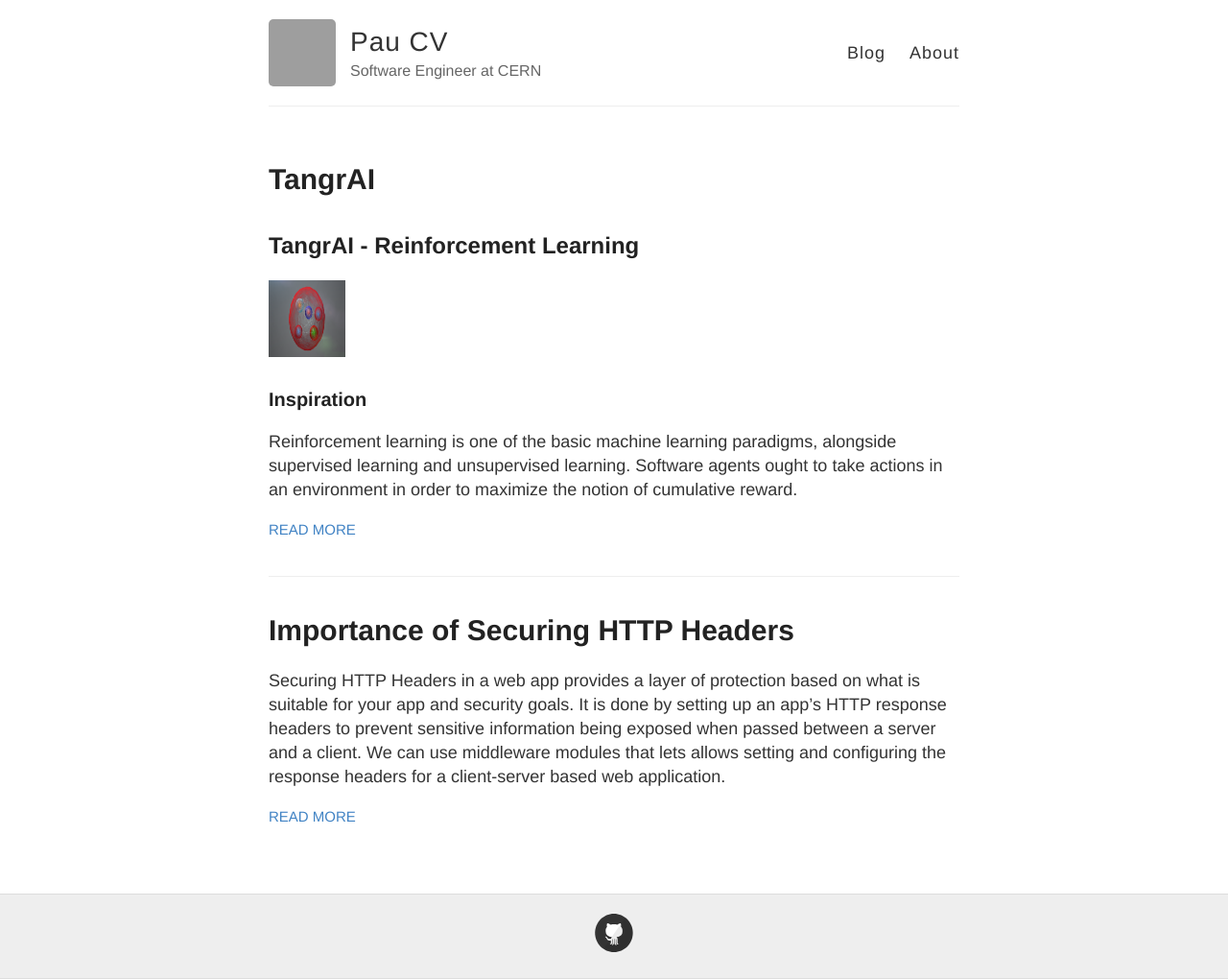
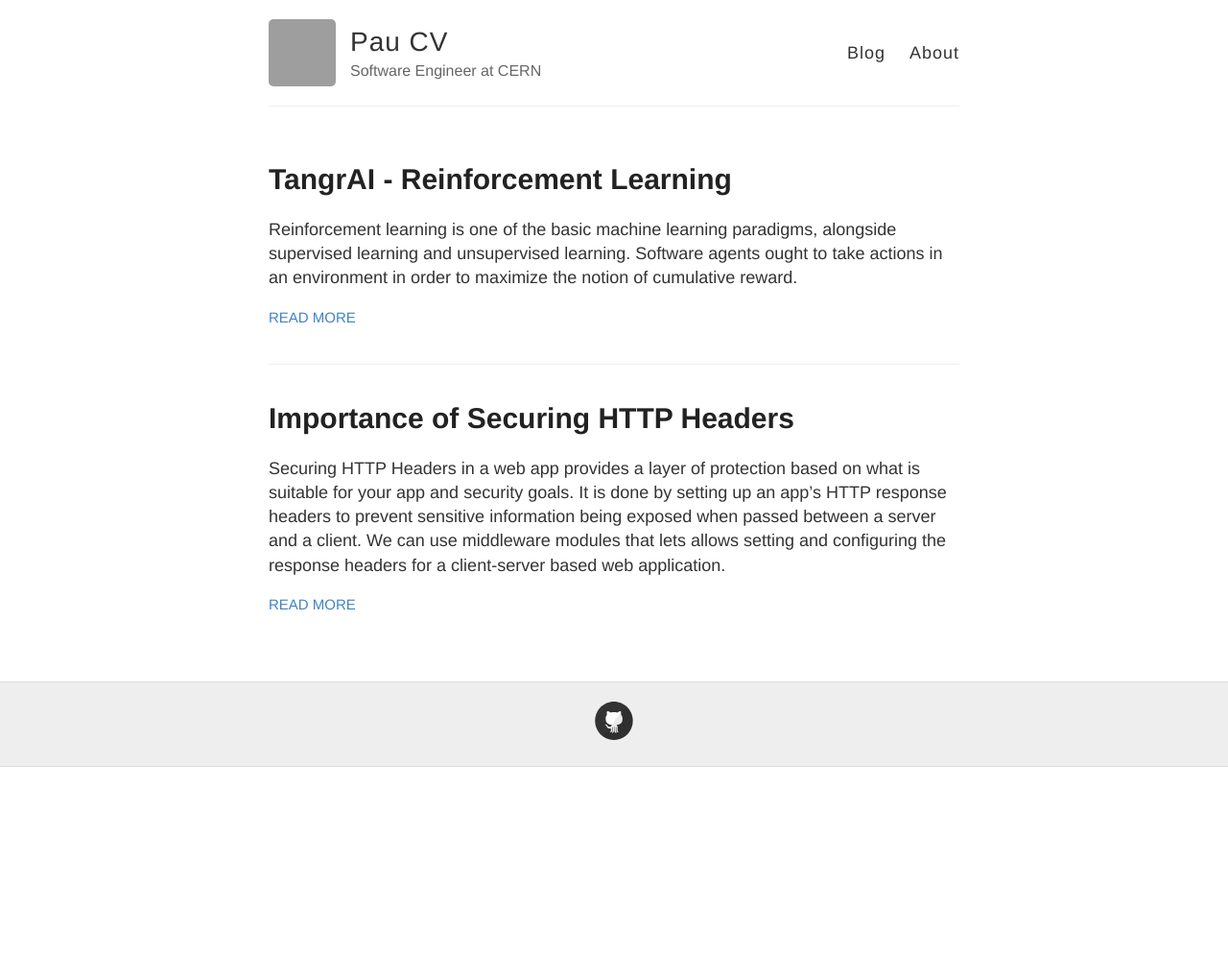
Before and after one commit to 4quarks/4quarks.github.io, a Jekyll site: the page built from index.html, in a window 1280 px wide. Shown: the whole page at 96% size. Built offline with Jekyll 4.4.1, drawn with Linux system fonts in a browser that asks for light colours; after the commit the page ends 900 px from its top, so only the background shows below that; grey boxes are pictures that could not be loaded.

Commit message:
Minor changes

```diff
--- a/_posts/2020-11-23-TangrAI.md
+++ b/_posts/2020-11-23-TangrAI.md
@@ -1,14 +1,9 @@
 ---
 layout: post
-title: TangrAI
+title: TangrAI - Reinforcement Learning
 author: Pau CV
 ---
-## TangrAI - Reinforcement Learning
-<a href="https://github.com/paucutrina/HackathonUC">
-    <img src="images/logo.png" alt="Logo" width="80" height="80" class="center">
-</a>
 
-### Inspiration
 Reinforcement learning is one of the basic machine learning paradigms, alongside supervised learning and unsupervised learning. Software agents ought to take actions in an environment in order to maximize the notion of cumulative reward.
 
 > This was simply the idea of a learning system that wants something, that adapts its behavior in order to maximize a special signal from its environment.” — Richard S. Sutton
@@ -31,6 +26,9 @@ Finish the development within 24 hours.
 ### Built With
 Python
 
+<a href="https://github.com/paucutrina/HackathonUC">
+    <img src="images/logo.png" alt="Logo" width="80" height="80" class="center">
+</a>
 
 ----
  For more information about TangrAI and the location of repository, head over to the [TangrAI Main repository](https://github.com/4quarks/HackathonUC) on GitHub.
```
